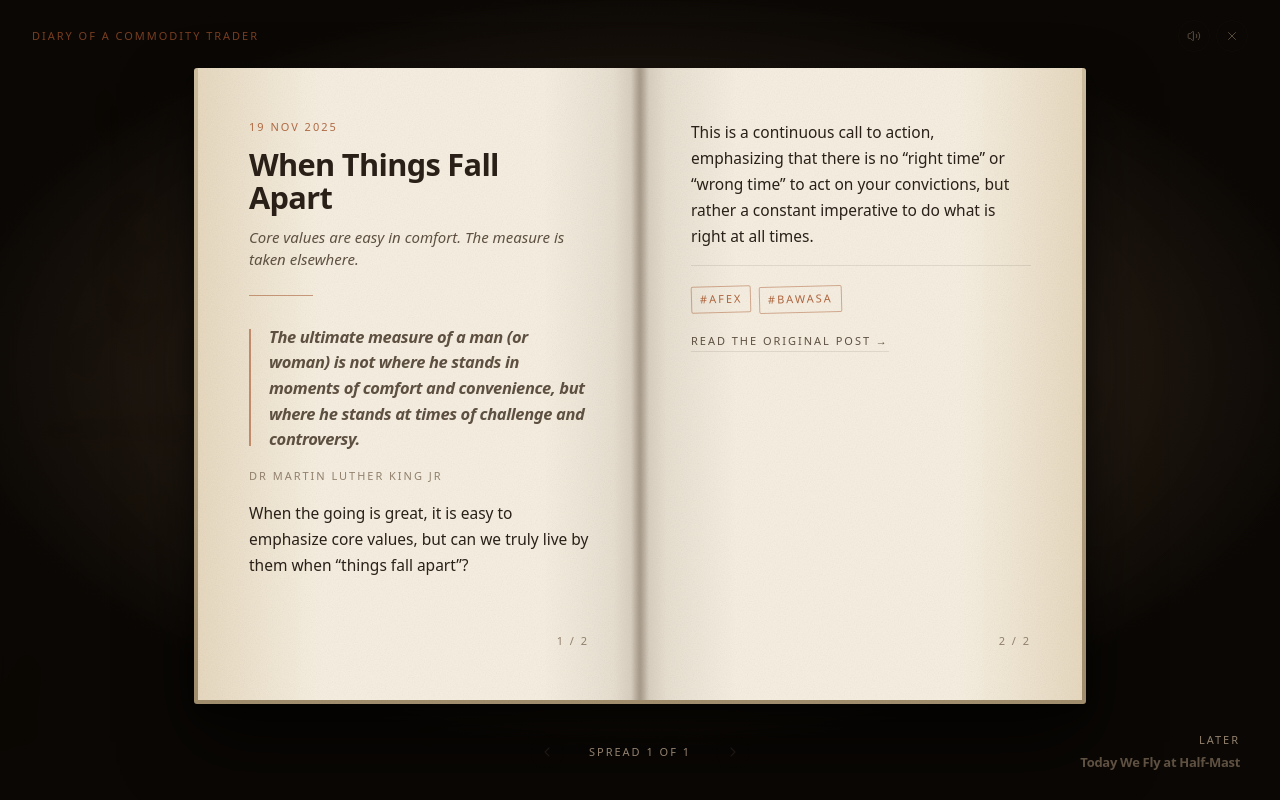
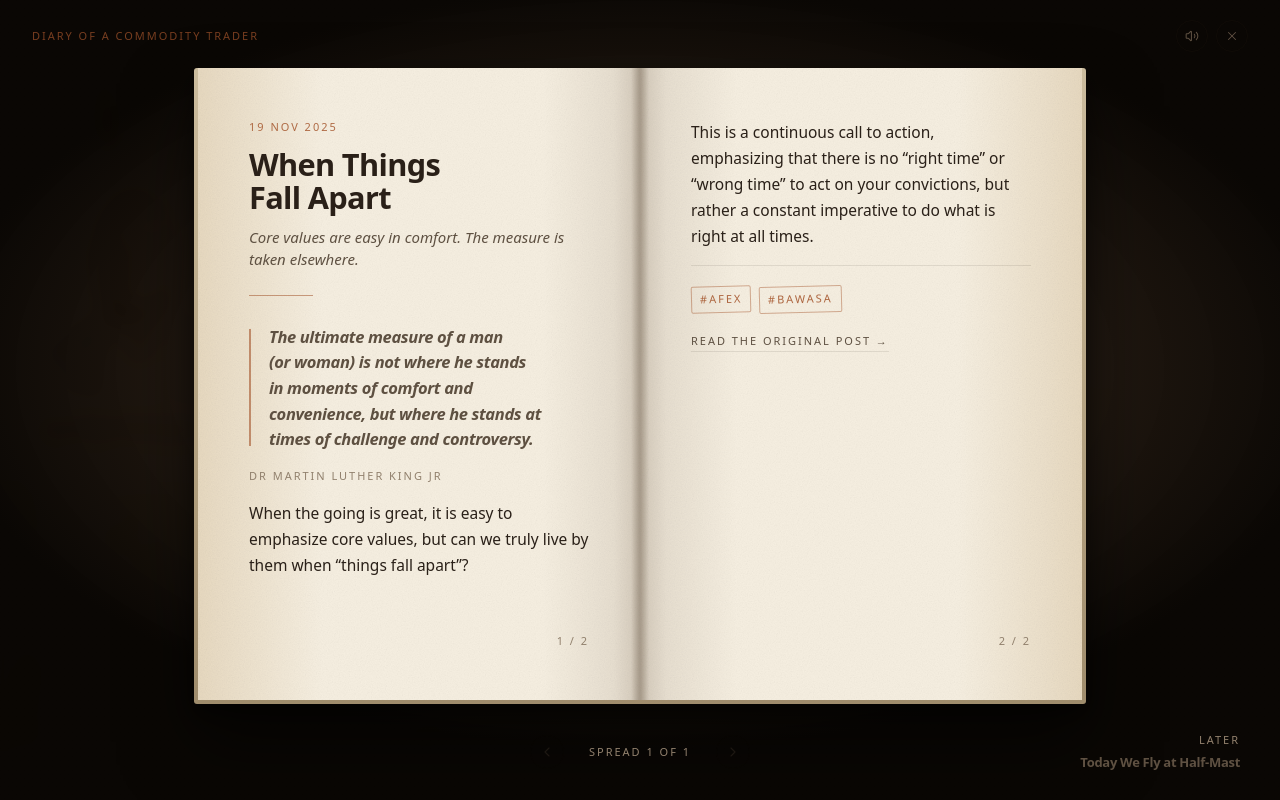
Before and after one commit to Aleemcode/commodity-trader, a Next.js app: page /entry/when-things-fall-apart in a window 1280 px wide. Built offline with nearby package versions, Linux system fonts and the light colour scheme.

Commit message:
refactor(taste-skill): apply Leonxlnx/taste-skill upgrades and anti-slop guidelines

```diff
--- a/src/app/globals.css
+++ b/src/app/globals.css
@@ -226,6 +226,7 @@ body * {
     "opsz" 24;
   letter-spacing: -0.022em;
   font-weight: 620;
+  text-wrap: balance;
 }
 
 /* Space Grotesk at reading length needs more air than a serif does —
@@ -235,6 +236,7 @@ body * {
   font-size: 15px;
   line-height: 1.72;
   letter-spacing: -0.003em;
+  text-wrap: pretty;
 }
 
 .stamp {
@@ -243,6 +245,31 @@ body * {
   letter-spacing: 0.18em;
   font-size: 0.6875rem;
   font-weight: 500;
+  font-variant-numeric: tabular-nums;
+  white-space: nowrap !important;
+}
+
+/* ------------------------------------------------------------------ *
+ *  Tactile Feedback (taste-skill Section 4.5 & Redesign Section 4)
+ * ------------------------------------------------------------------ */
+
+.btn-tactile {
+  white-space: nowrap !important;
+  user-select: none;
+  transition:
+    transform 140ms cubic-bezier(0.16, 1, 0.3, 1),
+    box-shadow 140ms cubic-bezier(0.16, 1, 0.3, 1),
+    background-color 200ms ease,
+    border-color 200ms ease,
+    color 200ms ease;
+}
+
+.btn-tactile:hover {
+  transform: translateY(-0.5px);
+}
+
+.btn-tactile:active {
+  transform: translateY(1px) scale(0.985) !important;
 }
 
 .diary-dropcap::first-letter {
--- a/src/components/diary/DiaryBook.tsx
+++ b/src/components/diary/DiaryBook.tsx
@@ -438,7 +438,7 @@ export function DiaryBook({
       className="fixed inset-0 z-[60] flex flex-col"
       role="dialog"
       aria-modal="true"
-      aria-label={`${entry.title} — diary entry`}
+      aria-label={`${entry.title}: diary entry`}
     >
       {measurer}
 
@@ -464,17 +464,17 @@ export function DiaryBook({
           Diary of a Commodity Trader
         </p>
 
-        <div className="flex items-center gap-1.5">
+        <div className="flex items-center gap-2">
           <button
             type="button"
             onClick={toggleMute}
             aria-label={muted ? "Turn page sound on" : "Turn page sound off"}
-            className="rounded-full border border-[color-mix(in_oklab,var(--ink)_20%,transparent)] p-2 text-[var(--ink-soft)] transition-colors hover:border-[var(--accent)]/60 hover:text-[var(--accent)]"
+            className="btn-tactile rounded-full border border-[color-mix(in_oklab,var(--ink)_20%,transparent)] p-2 text-[var(--ink-soft)] transition-colors hover:border-[var(--accent)]/60 hover:text-[var(--accent)] active:scale-90"
           >
             {muted ? (
-              <VolumeX className="h-3.5 w-3.5" strokeWidth={1.6} />
+              <VolumeX className="h-3.5 w-3.5" strokeWidth={1.75} />
             ) : (
-              <Volume2 className="h-3.5 w-3.5" strokeWidth={1.6} />
+              <Volume2 className="h-3.5 w-3.5" strokeWidth={1.75} />
             )}
           </button>
           <button
@@ -484,9 +484,9 @@ export function DiaryBook({
               onClose()
             }}
             aria-label="Close the diary"
-            className="rounded-full border border-[color-mix(in_oklab,var(--ink)_20%,transparent)] p-2 text-[var(--ink-soft)] transition-colors hover:border-[var(--accent)]/60 hover:text-[var(--accent)]"
+            className="btn-tactile rounded-full border border-[color-mix(in_oklab,var(--ink)_20%,transparent)] p-2 text-[var(--ink-soft)] transition-colors hover:border-[var(--accent)]/60 hover:text-[var(--accent)] active:scale-90"
           >
-            <X className="h-3.5 w-3.5" strokeWidth={1.6} />
+            <X className="h-3.5 w-3.5" strokeWidth={1.75} />
           </button>
         </div>
       </div>
@@ -583,9 +583,9 @@ export function DiaryBook({
             onClick={goPrevious}
             disabled={spread <= 0}
             aria-label="Previous page"
-            className="rounded-full border border-[color-mix(in_oklab,var(--ink)_20%,transparent)] p-2 text-[var(--ink-soft)] transition-[color,border-color,opacity] hover:border-[var(--accent)]/60 hover:text-[var(--accent)] disabled:opacity-25"
+            className="btn-tactile rounded-full border border-[color-mix(in_oklab,var(--ink)_20%,transparent)] p-2 text-[var(--ink-soft)] transition-[color,border-color,opacity] hover:border-[var(--accent)]/60 hover:text-[var(--accent)] active:scale-90 disabled:cursor-default disabled:opacity-25"
           >
-            <ChevronLeft className="h-4 w-4" strokeWidth={1.6} />
+            <ChevronLeft className="h-4 w-4" strokeWidth={1.75} />
           </button>
 
           <p className="stamp min-w-28 text-center text-[9px] text-[var(--ink-faint)]">
@@ -601,9 +601,9 @@ export function DiaryBook({
             onClick={goNext}
             disabled={spread >= lastSpread}
             aria-label="Next page"
-            className="rounded-full border border-[color-mix(in_oklab,var(--ink)_20%,transparent)] p-2 text-[var(--ink-soft)] transition-[color,border-color,opacity] hover:border-[var(--accent)]/60 hover:text-[var(--accent)] disabled:opacity-25"
+            className="btn-tactile rounded-full border border-[color-mix(in_oklab,var(--ink)_20%,transparent)] p-2 text-[var(--ink-soft)] transition-[color,border-color,opacity] hover:border-[var(--accent)]/60 hover:text-[var(--accent)] active:scale-90 disabled:cursor-default disabled:opacity-25"
           >
-            <ChevronRight className="h-4 w-4" strokeWidth={1.6} />
+            <ChevronRight className="h-4 w-4" strokeWidth={1.75} />
           </button>
         </div>
 
@@ -616,7 +616,7 @@ export function DiaryBook({
               onClose()
             }}
             aria-label="Close diary entry"
-            className="stamp flex items-center gap-1.5 rounded-full border border-[color-mix(in_oklab,var(--ink)_22%,transparent)] bg-[color-mix(in_oklab,var(--paper)_92%,transparent)] px-5 py-2 text-[9.5px] text-[var(--ink-soft)] shadow-sm backdrop-blur transition-all hover:border-[var(--accent)] hover:text-[var(--accent)] active:scale-95"
+            className="stamp btn-tactile flex items-center gap-1.5 rounded-full border border-[color-mix(in_oklab,var(--ink)_22%,transparent)] bg-[color-mix(in_oklab,var(--paper)_92%,transparent)] px-5 py-2 text-[9.5px] text-[var(--ink-soft)] shadow-sm backdrop-blur transition-all hover:border-[var(--accent)] hover:text-[var(--accent)] active:scale-95"
           >
             <X className="h-3.5 w-3.5 text-[var(--ink-faint)]" strokeWidth={2} />
             <span>Close entry</span>
--- a/src/components/intro/Curtain.tsx
+++ b/src/components/intro/Curtain.tsx
@@ -215,7 +215,7 @@ export function Curtain({
               ref={enterRef}
               type="button"
               onClick={open}
-              className="stamp group/enter cursor-pointer rounded-full border px-7 py-3 text-[9.5px] transition-colors duration-300 focus-visible:outline-2 focus-visible:outline-offset-4"
+              className="stamp btn-tactile group/enter cursor-pointer rounded-full border px-8 py-3.5 text-[9.5px] transition-all duration-200 focus-visible:outline-2 focus-visible:outline-offset-4"
               style={
                 {
                   color: "var(--accent)",
--- a/src/components/lifeline/lifeline-volume.tsx
+++ b/src/components/lifeline/lifeline-volume.tsx
@@ -56,7 +56,7 @@ export function LifelineVolumeCard({
       style={{ width }}
     >
       <span
-        className="relative block origin-left transition-[transform,filter] duration-500 ease-[cubic-bezier(0.16,1,0.3,1)] will-change-transform group-hover/vol:-translate-y-1.5 group-hover/vol:[transform:rotateY(-13deg)_rotateX(3deg)_translateY(-6px)] group-focus-visible/vol:[transform:rotateY(-13deg)]"
+        className="relative block origin-left transition-[transform,filter] duration-500 ease-[cubic-bezier(0.16,1,0.3,1)] will-change-transform group-hover/vol:-translate-y-1.5 group-hover/vol:[transform:rotateY(-13deg)_rotateX(3deg)_translateY(-6px)] group-focus-visible/vol:[transform:rotateY(-13deg)] group-active/vol:scale-[0.98]"
         style={{
           transformStyle: "preserve-3d",
           aspectRatio: "3 / 4",
--- a/src/components/scene/CocoaPod.tsx
+++ b/src/components/scene/CocoaPod.tsx
@@ -67,7 +67,7 @@ export function CocoaPod({
       >
         <button
           type="button"
-          aria-label={photo ? `${alt} — see the real thing` : alt}
+          aria-label={photo ? `${alt} - see the photograph` : alt}
           onMouseEnter={() => setOpen(true)}
           onMouseLeave={() => setOpen(false)}
           onFocus={() => setOpen(true)}
--- a/src/components/site/Frontispiece.tsx
+++ b/src/components/site/Frontispiece.tsx
@@ -67,11 +67,16 @@ export function Frontispiece({ variant }: { variant: "column" | "hero" }) {
         </p>
       </div>
 
-      {/* On a phone the timeline is below the fold, so say so. */}
+      {/* Structural anchor before the timeline on mobile */}
       {!column && (
-        <p className="stamp mt-10 animate-pulse text-[9px] text-[var(--ink-faint)]">
-          Scroll for the diary ↓
-        </p>
+        <span
+          aria-hidden="true"
+          className="mx-auto mt-10 block h-px w-16"
+          style={{
+            background:
+              "linear-gradient(to right, transparent, color-mix(in oklab, var(--ink) 22%, transparent), transparent)",
+          }}
+        />
       )}
 
       {/* On desktop the rail leaves from here. */}
--- a/src/components/site/accent.tsx
+++ b/src/components/site/accent.tsx
@@ -105,7 +105,7 @@ export function AccentSwitcher({ className }: { className?: string }) {
             aria-label={option.label}
             title={option.label}
             onClick={() => setAccent(option.id)}
-            className="grid h-7 w-7 cursor-pointer place-items-center rounded-full transition-transform duration-200 hover:scale-110 focus-visible:outline-2 focus-visible:outline-offset-2"
+            className="grid h-7 w-7 cursor-pointer place-items-center rounded-full transition-transform duration-150 hover:scale-110 active:scale-90 focus-visible:outline-2 focus-visible:outline-offset-2"
             style={{
               outlineColor: "var(--accent)",
               boxShadow: active
--- a/src/lib/site.ts
+++ b/src/lib/site.ts
@@ -8,7 +8,7 @@ export const SITE = {
   author: "Ayodeji Balogun",
   role: "CEO, AFEX",
   description:
-    "Field notes, arguments and second thoughts from twenty years of moving African commodities — written in the open, kept in one place.",
+    "Field notes, arguments, and second thoughts from twenty years of moving African commodities. Written in the open, kept in one place.",
   url: "https://diary-of-a-commodity-trader.vercel.app",
   linkedin: "https://www.linkedin.com/in/ayodejiobalogun/",
 
```
Also changed, not shown: src/lib/entries.ts (+7 -7 lines).
